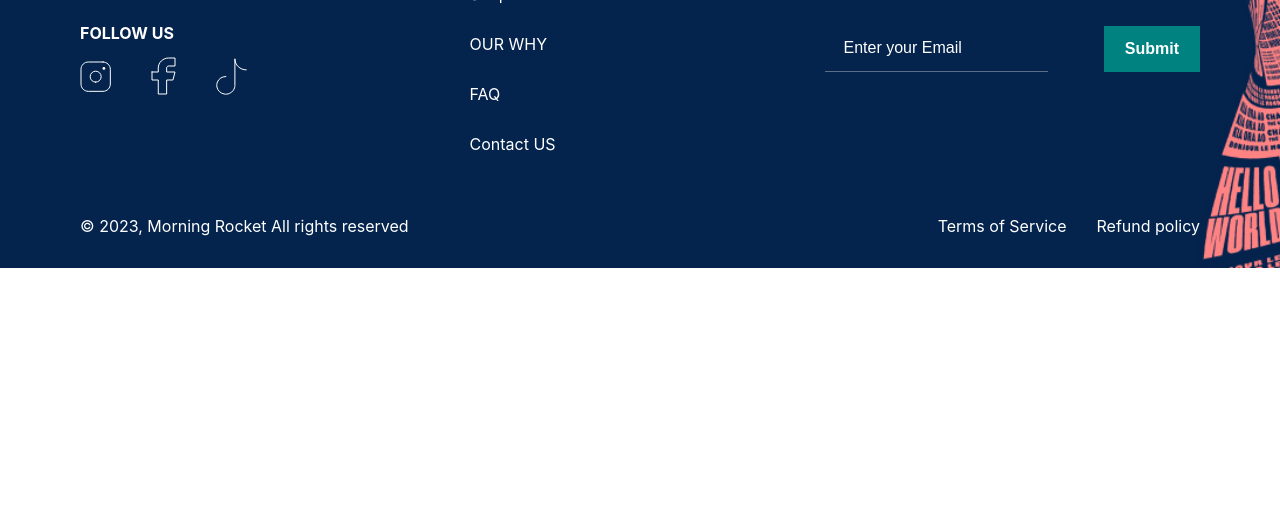
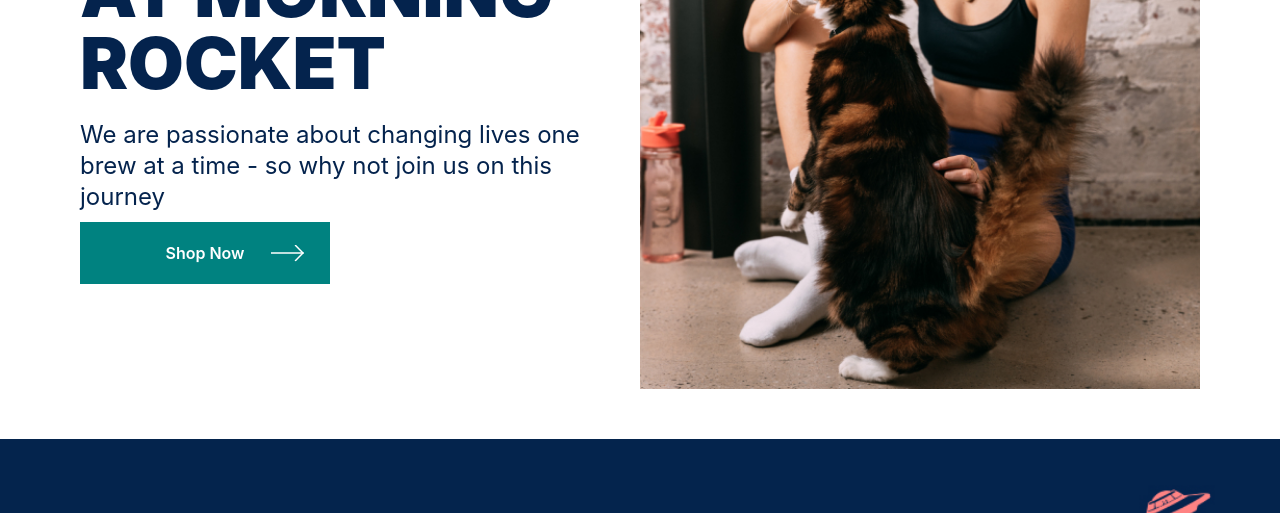
Before and after one commit to AlexIstra1989/coffee, a website: page app/faqs-page.html in a window 1280 px wide. Shown: the part 2194-2707 px from the top of the page. Before the commit the page ends 2462 px from the top, so only its background shows below. Drawn offline with nearby package versions, Linux system fonts and the light colour scheme; files that its build step writes are made by us from their sources.

Commit message:
added section collection faqs-page

```diff
--- a/app/faqs-page.html
+++ b/app/faqs-page.html
@@ -182,6 +182,22 @@
      </div>
     </div>
    </section>
+   <section class="collection">
+    <div class="container">
+     <div class="collection__inner">
+      <div class="collection__content">
+       <h2 class="collection__title title">At Morning Rocket</h2>
+       <p class="collection__text text">
+        We are passionate about changing lives one brew at a time - so why not join us on this journey
+       </p>
+       <a class="collection__link btn btn_shop" href="#">Shop Now</a>
+      </div>
+      <div class="collection__image">
+       <img src="images/collection/faqs-page.jpg" alt="#">
+      </div>
+     </div>
+    </div>
+   </section>
   </main>
   @@include('./html/footer.html')
  </div>
--- a/app/scss/blocks/_collection.scss
+++ b/app/scss/blocks/_collection.scss
@@ -14,6 +14,7 @@
   flex: 0 1 48.3%;
   @media (max-width: 768px) {
    text-align: center;
+   margin-bottom: 30px;
   }
  }
  // .collection__title
--- a/app/scss/blocks/our-why/_heading.scss
+++ b/app/scss/blocks/our-why/_heading.scss
@@ -8,6 +8,10 @@
   background: url("../../../images/background/faqs.jpg");
   background-repeat: no-repeat;
   background-size: cover;
+  background-position: center;
+  @media (max-width: 768px) {
+    background-position: 75%;
+  }
  }
  @media (max-width: 991px) {
    padding: 220px 0;
```
Also changed, not shown: app/images/collection/faqs-page.jpg (added).
